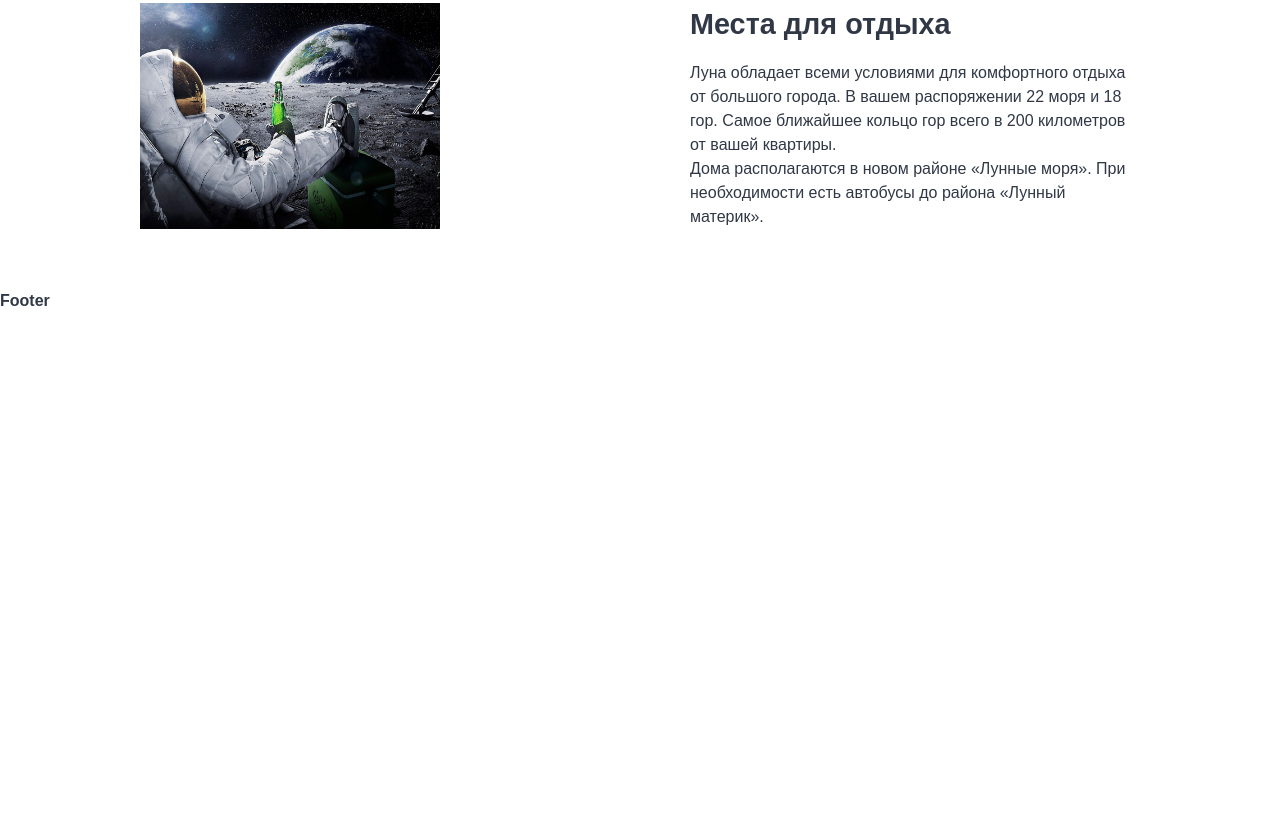
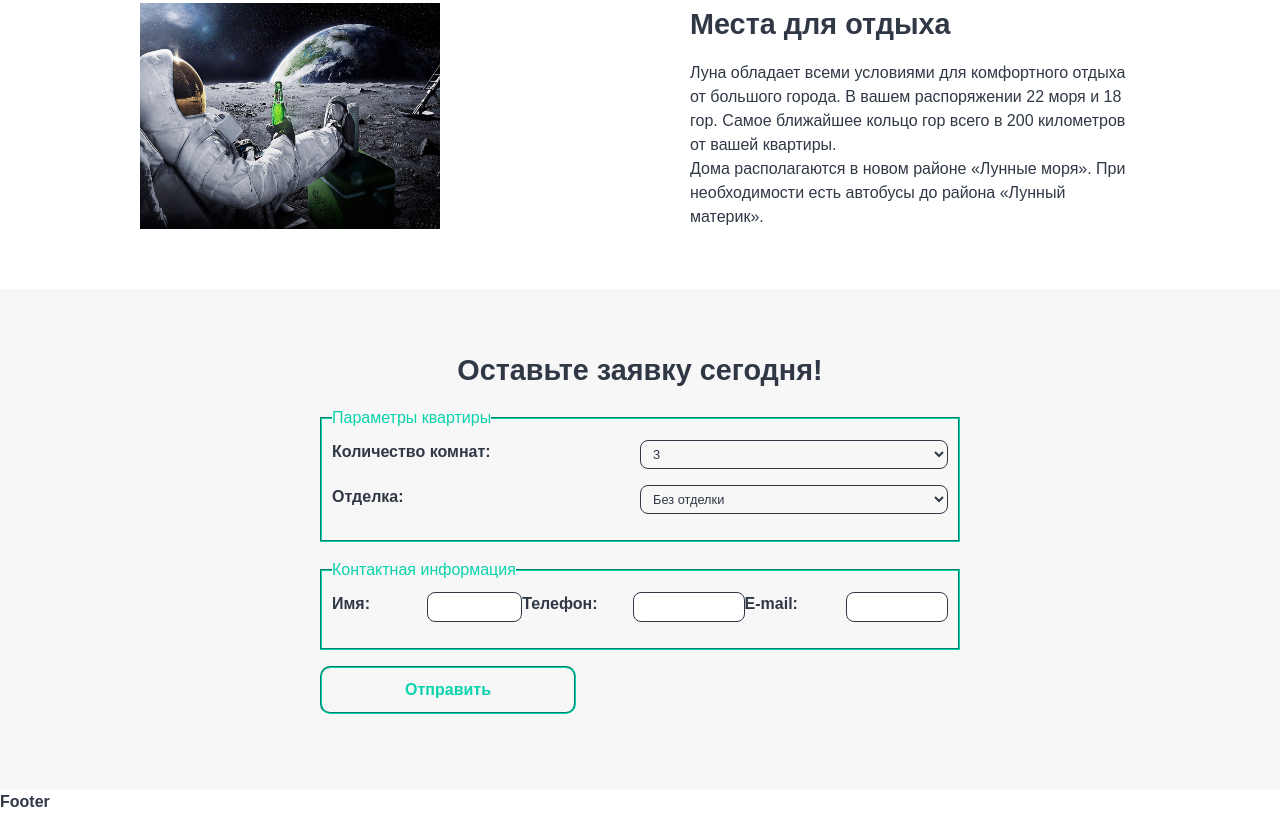
Before and after one commit to BabayevEldar/layout-designer-project-lvl1, a website: page src/index.html in a window 1280 px wide. Shown: the part 1151-1965 px from the top of the page. Before the commit the page ends 1464 px from the top, so only its background shows below. Drawn offline with Linux system fonts and the light colour scheme.

Commit message:
Added form block

```diff
--- a/src/index.html
+++ b/src/index.html
@@ -41,13 +41,13 @@
                alt="Logo">
           <h1>ЖК &laquo;Лунное море&raquo;</h1>
           <p>Место, откуда не хочется улетать</p>
-          <form action="#form">
+          <form action="#bookin-form">
             <button class='btn'>Забронировать</button>
           </form>
         </div>
       </section>
       <section class="d-flex jst-cnt-center"><a id="advantages">
-          <div class="content d-flex jst-cnt-space-btwn">
+          <div class="content d-flex space-between">
             <article>
               <h2>Уникальный вид</h2>
               <p>Вид на космос из вашего окна. Мы построили дома с большими окнами, чтобы вы могли наслаждаться
@@ -71,7 +71,7 @@
       </section>
       <section class="d-flex jst-cnt-center">
         <a id="about">
-          <div class="content d-flex jst-cnt-space-btwn">
+          <div class="content d-flex space-between">
             <article>
               <h2>О ЖК &laquo;Лунное море&raquo;</h2>
               <p>
@@ -90,7 +90,7 @@
       </section>
       <section class="d-flex jst-cnt-center">
         <a id="places">
-          <div class="content d-flex jst-cnt-space-btwn flx-dir-row-r">
+          <div class="content d-flex space-between flx-dir-row-r">
             <article>
               <h2>Места для отдыха</h2>
               <p>Луна обладает всеми условиями для комфортного отдыха от большого города. В вашем распоряжении 22 моря и
@@ -104,6 +104,54 @@
           </div>
         </a>
       </section>
+      <section class="d-flex-column align-items-center"
+               id="booking">
+        <a id="booking-form"></a>
+        <h2>Оставьте заявку сегодня!</h2>
+        <form class="content">
+          <fieldset class="border_green">
+            <legend class="text_green">Параметры квартиры</legend>
+            <div class="d-flex space-between">
+              <label for="room-options">Количество комнат:</label>
+              <select id="room-options">
+                <option selected>3</option>
+                <option>2</option>
+                <option>1</option>
+              </select>
+            </div>
+            <div class="d-flex space-between">
+              <label for="room-finishing">Отделка:</label>
+              <select id="room-finishing">
+                <option selected>Без отделки</option>
+                <option>Евроремонт</option>
+                <option>Не важно</option>
+              </select>
+            </div>
+          </fieldset>
+          <fieldset class="d-flex border_green">
+            <legend class="text_green">Контактная информация</legend>
+            <div class="d-flex space-between">
+              <label for="name">Имя:</label>
+              <input id="name"
+                     type="text"
+                     required />
+            </div>
+            <div class="d-flex space-between">
+              <label for="phone">Телефон:</label>
+              <input type="phone"
+                     id="phone"
+                     required />
+            </div>
+            <div class="d-flex space-between">
+              <label for="e-mail">E-mail:</label>
+              <input type="email"
+                     required />
+            </div>
+          </fieldset>
+          <button type="submit"
+                  class="btn text_green border_green">Отправить</button>
+        </form>
+      </section>
     </main>
     <footer>
       <h3>Footer</h3>
--- a/src/styles/style.css
+++ b/src/styles/style.css
@@ -13,6 +13,12 @@ html *{
 }
 textarea:focus, input:focus, button:focus {
   outline: none;
+}
+label {
+  cursor: pointer;
+}
+select {
+  background-color: unset;
 }
 .bg-white {
   background-color: white;
@@ -42,7 +48,7 @@ textarea:focus, input:focus, button:focus {
 .jst-cnt-center {
   justify-content: center;
 }
-.jst-cnt-space-btwn {
+.space-between {
   justify-content: space-between;
 }
 .align-items-center {
@@ -130,9 +136,49 @@ section:nth-child(2) article {
 section:nth-child(3) {
   background-color: #f7f7f7;
 }
-section:nth-child(3) img, section:nth-child(4) img {
+section:not(:first-child) img {
   width: 30%;
 }
-section:nth-child(3) article, section:nth-child(4) article {
+section:not(:first-child) article {
   width: 45%;
 }
+
+/* Form section */
+#booking {
+  background-color: #f7f7f7;
+}
+#booking > form {
+  width: 50%;
+}
+#booking > form > * {
+  margin-bottom: 1rem;
+}
+.border_green {
+  border-color: #09d3ac;
+}
+.text_green {
+  color: #09d3ac;
+}
+#booking > form > fieldset {
+  padding: .625rem;
+  border-style: groove;
+}
+#booking > form > fieldset > *:not(:first-child) {
+  margin-bottom: 1rem;
+}
+#booking > form > button {
+  width: 40%;
+}
+form div > :first-child {
+  font-weight: bold;
+}
+form div > :nth-child(2) {
+  width: 50%;
+  padding: .3rem .5rem;
+  border: 1px solid;
+  border-radius: .5rem;
+  font-size: .8rem;
+}
+form div > :nth-child(2):focus {
+  outline: transparent;
+}
```
